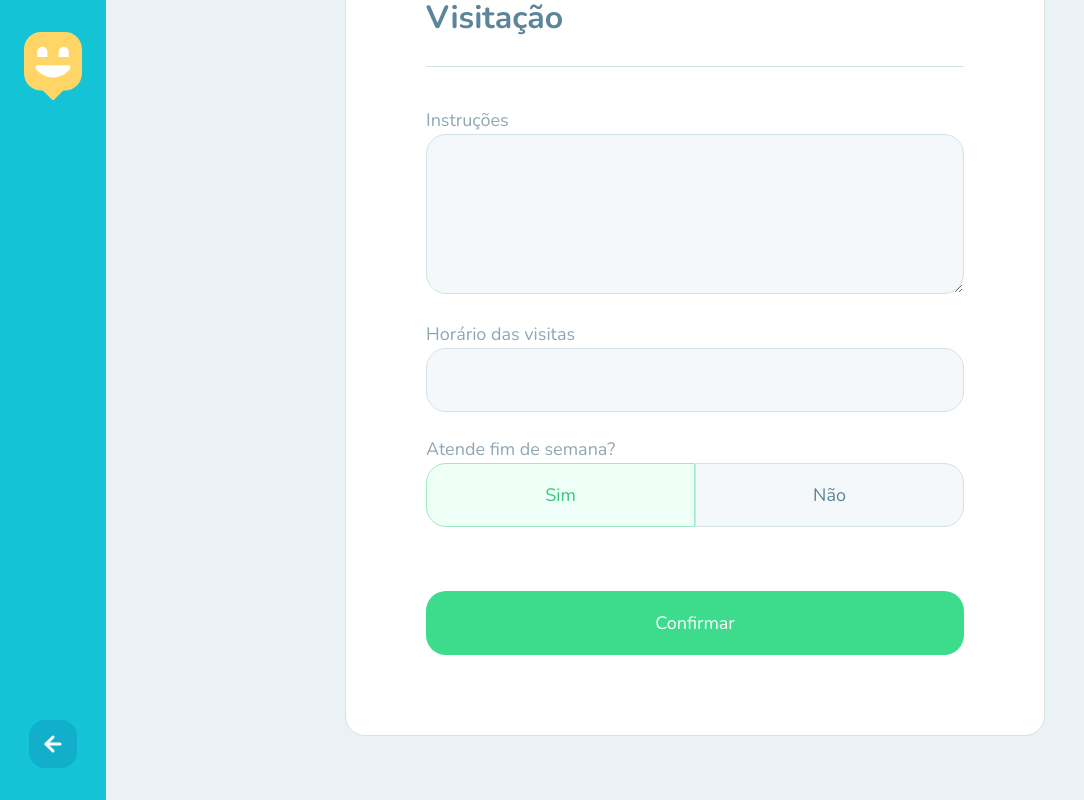
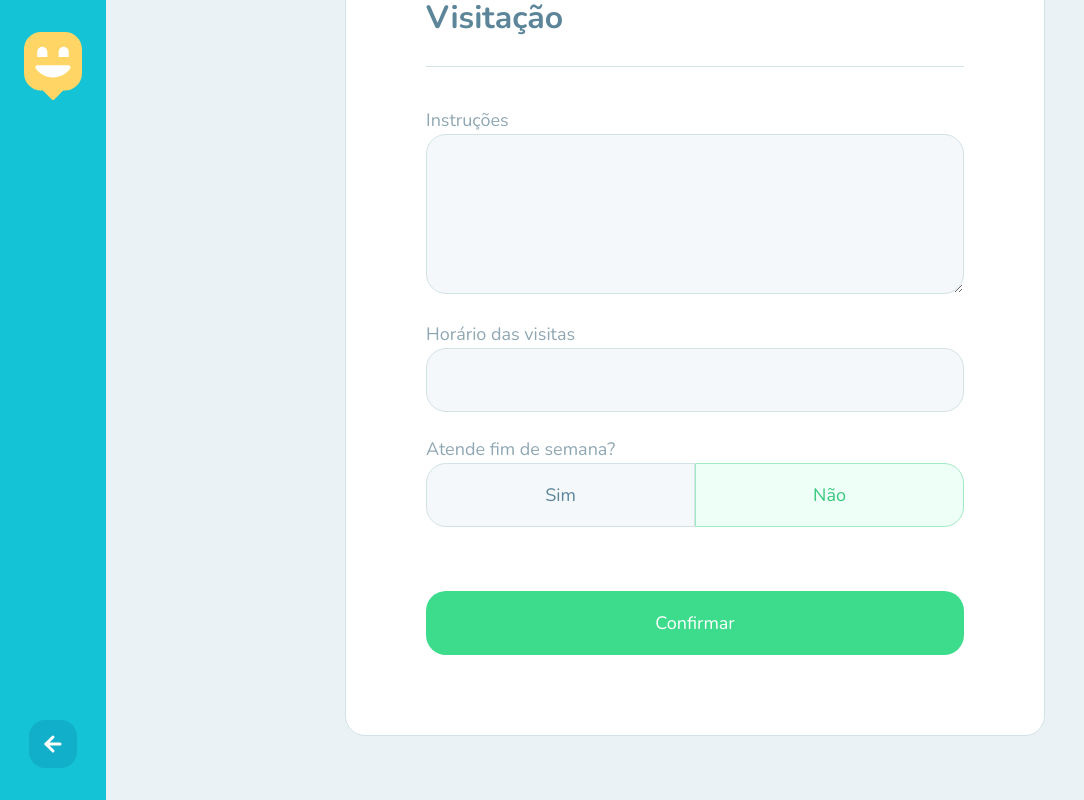
Before and after one commit to eMatheus23/happy-web, a plain HTML site: page create-orphanage.html in a window 1280 px wide. Both pictures are taken after a click on the button "Não". Shown: the part 1347-2147 px from the top of the page, without its empty margins (0-1084 px from the left). Drawn offline with nearby package versions, Linux system fonts and the light colour scheme.

Commit message:
Finish Front-end JavaScript

```diff
--- a/create-orphanage.html
+++ b/create-orphanage.html
@@ -133,8 +133,21 @@
               />
 
               <div class="button-select">
-                <button type="button" class="active">Sim</button>
-                <button type="button">Não</button>
+                <button
+                  data-value="1"
+                  onclick="toggleSelect(event)"
+                  type="button"
+                  class="active"
+                >
+                  Sim
+                </button>
+                <button
+                  data-value="0"
+                  onclick="toggleSelect(event)"
+                  type="button"
+                >
+                  Não
+                </button>
               </div>
 
               <button type="submit" class="primary-button">Confirmar</button>
--- a/public/scripts/page-create-orphanage.js
+++ b/public/scripts/page-create-orphanage.js
@@ -68,3 +68,19 @@ function deleteField(event) {
     // deletar o campo
     span.parentNode.remove();
 }
+
+// select yes or no
+function toggleSelect(event) {
+    // retirar a clase active dos botoes
+    document.querySelectorAll('.button-select button')
+    .forEach( button => button.classList.remove('active'))
+
+    // colocar a class active no botao clicado
+    const button = event.currentTarget
+    button.classList.add('active')
+
+    // atualizar o imput hidden com o valor selecionado
+    const input = document.querySelector('[name="open_on_weekends"]')
+
+    input.value = button.dataset.value
+}
```
